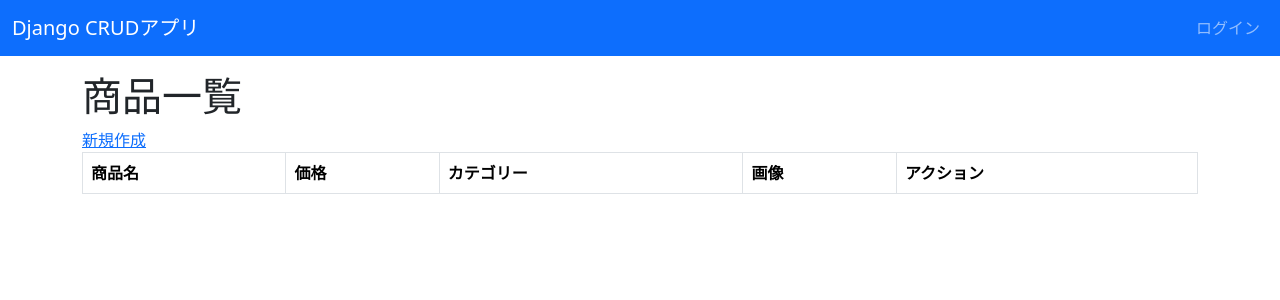
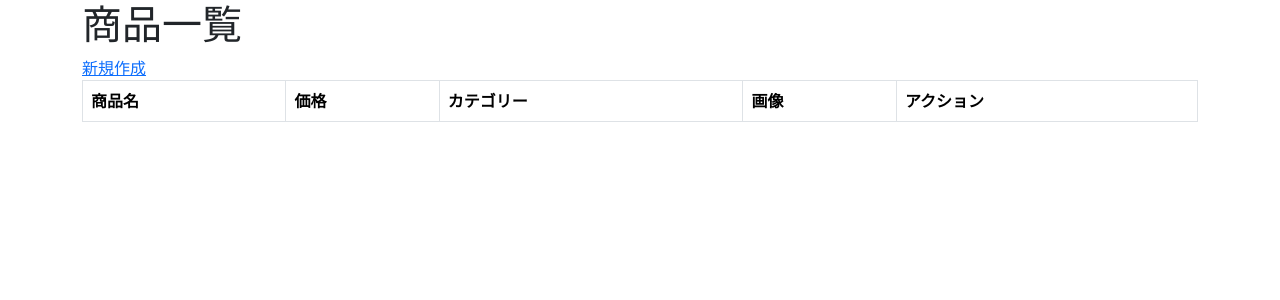
Before and after one commit to Hikaru1021/django-basic-kadai, a Django app: template kadai_012/crud/templates/crud/product_list.html in a window 1280 px wide. Shown: the top 300 px of the page. Run offline with Django 3.2, Linux system fonts and the light colour scheme; the template is opened without the code that fills it, so the values that code supplies are empty.

Commit message:
ログイン機能削除済

```diff
--- a/kadai_012/crud/templates/base.html
+++ b/kadai_012/crud/templates/base.html
@@ -8,27 +8,6 @@
     <link href="https://cdn.jsdelivr.net/npm/bootstrap@5.3.0-alpha3/dist/css/bootstrap.min.css" rel="stylesheet" integrity="sha384-KK94CHFLLe+nY2dmCWGMq91rCGa5gtU4mk92HdvYe+M/SXH301p5ILy+dN9+nJOZ" crossorigin="anonymous">
 </head>
 <body>
-    <nav class="navbar navbar-expand-lg navbar-dark bg-primary" style="margin-bottom: 1rem;">
-        <div class="container-fluid">
-            <a class="navbar-brand" href="{% url 'list' %}">Django CRUDアプリ</a>
-            <div class="collapse navbar-collapse" id="navbarNav">
-                <ul class="navbar-nav ms-auto">
-                    {% if request.user.is_authenticated %}
-                    <span class="navbar-text">
-                        ようこそ {{ user.get_username }} さん
-                    </span>
-                    <li class="nav-item">
-                        <a class="nav-link" href="{% url 'logout' %}">ログアウト</a>
-                    </li>
-                    {% else %}
-                    <li class="nav-item">
-                        <a class="nav-link" href="{% url 'login' %}">ログイン</a>
-                    </li>
-                    {% endif %}
-                </ul>
-            </div>
-        </div>
-    </nav>
    <div class="container">
        {% block content %}{% endblock %}
    </div>
--- a/kadai_012/kadai_010/settings.py
+++ b/kadai_012/kadai_010/settings.py
@@ -125,7 +125,3 @@ STATIC_URL = 'static/'
 DEFAULT_AUTO_FIELD = 'django.db.models.BigAutoField'
 MEDIA_URL = '/media/'
 MEDIA_ROOT = BASE_DIR / 'media_local'
-
-LOGIN_URL = 'login'
-LOGIN_REDIRECT_URL = 'list'
-LOGOUT_REDIRECT_URL = 'top'
--- a/kadai_012/kadai_010/urls.py
+++ b/kadai_012/kadai_010/urls.py
@@ -27,8 +27,6 @@ urlpatterns = [
     path('crud/edit/<int:pk>', views.ProductUpdateView.as_view(), name="edit"),
     path('crud/delete/<int:pk>', views.ProductDeleteView.as_view(), name="delete"),
     path('crud/detail/<int:pk>', views.ProductDetailView.as_view(), name="detail"),
-    path('login/', views.LoginView.as_view(), name="login"),
-    path('logout/', views.LogoutView.as_view(), name="logout"),
 ]
 if settings.DEBUG:
      urlpatterns += static(settings.MEDIA_URL, document_root=settings.MEDIA_ROOT)
```
Also changed, not shown: kadai_012/crud/templates/login.html (+5 -4 lines), kadai_012/crud/views.py (+5 -15 lines), kadai_012/db.sqlite3.
